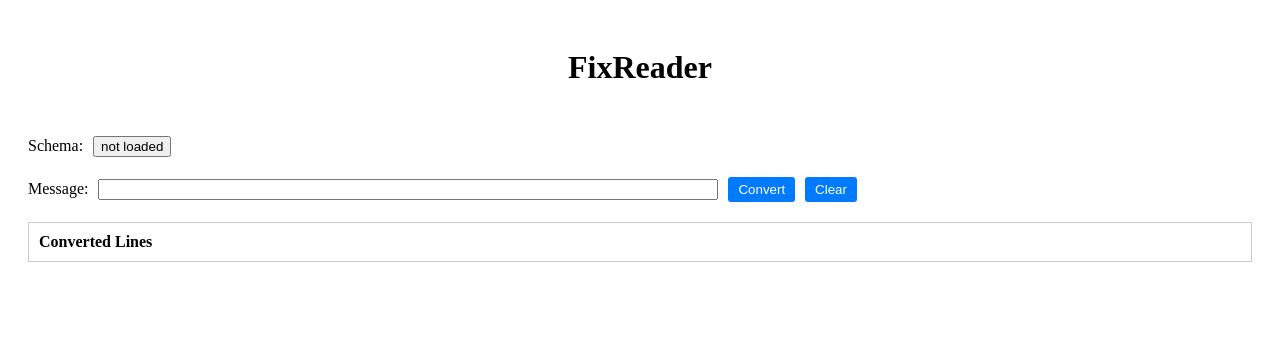
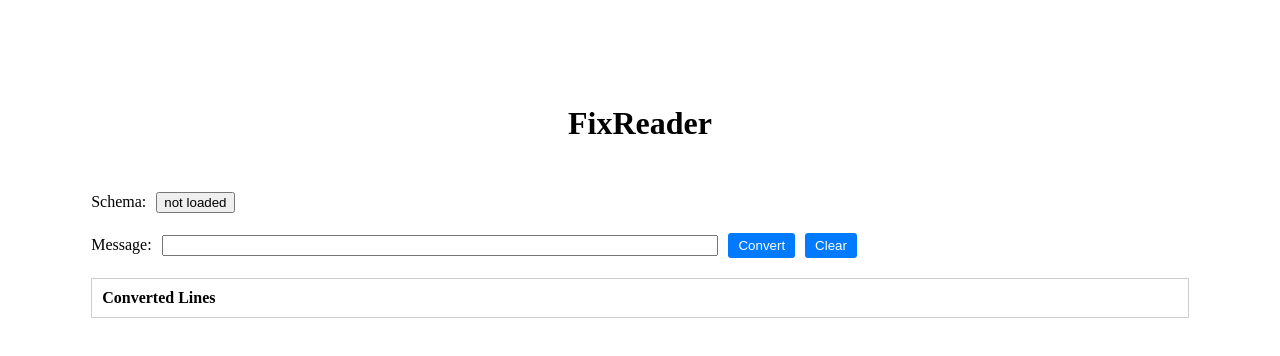
Before and after one commit to crispim1411/fixreader, a React (Vite) app: page / in a window 1280 px wide. Shown: the top 356 px of the page. Built offline with nearby package versions, Linux system fonts and the light colour scheme.

Commit message:
collapsible ajustado

```diff
--- a/src/App.css
+++ b/src/App.css
@@ -1,6 +1,8 @@
 .fix-reader-container {
   height: 100vh;
   padding: 20px;
+  align-content:safe;
+  margin: 5%;
 }
 
 .fix-reader-title {
@@ -89,12 +91,10 @@ div label {
 .collapsible {
   background-color: #eee;
   color: #444;
-  cursor: pointer;
-  margin: 0;
   width: 100%;
   border: none;
+  margin-bottom: 0;
   text-align: left;
-  outline: none;
   font-size: 15px;
 }
 
--- a/src/App.tsx
+++ b/src/App.tsx
@@ -10,7 +10,7 @@ const App = () => {
   const [convertedLines, setConvertedLines] = useState<FixMsg[]>([]);
   const [error, setError] = useState<string | null>(null);
   const [counter, setCounter] = useState(0);
-  const [hideMap, setHideMap] = useState<Map<number, boolean>>(new Map());
+  const [showMap, setShowMap] = useState(-1);
 
   useEffect(() => {
     invoke("get_schema_file").then((response) => {
@@ -37,7 +37,6 @@ const App = () => {
       setCounter(counter + 1);
       setConvertedLines([...convertedLines, fixMsg]);
       setInput("");
-      setHideMap(map => new Map(map.set(fixMsg.id, false)))
     } catch (error) {
       setError(`Error: ${error}`);
     }
@@ -75,7 +74,7 @@ const App = () => {
 
   // forms
   return (
-    <div className="fix-reader-container">
+    <div className="fix-reader-container" style={{paddingBottom: "100%", overflow: "hidden"}}>
       <h1 className="fix-reader-title">FixReader</h1>
       <div className="error-section" hidden={error == null}>
         <span>{error}</span>
@@ -108,7 +107,8 @@ const App = () => {
           convertedLines.map(msg => (
             <><tr key={msg.id}>
               <td className="fixLine"
-                onClick={(_) => setHideMap(map => new Map(map.set(msg.id, !map.get(msg.id))))}>
+                style={{"cursor": "pointer"}}
+                onClick={(_) => showMap == msg.id ? setShowMap(-1) : setShowMap(msg.id)}>
                 {
                   msg.values
                     .map(field => field.tag + ": " + field.value).join(" | ")
@@ -118,7 +118,7 @@ const App = () => {
                 <button className="removeLine" onClick={() => removeLine(msg.id)}>X</button>
               </td>
             </tr>
-            <div className="collapsible" onClick={(_) => setHideMap(map => new Map(map.set(msg.id, !map.get(msg.id))))} style={{"height": hideMap.get(msg.id) ? "auto" : 0, "overflow": "clip"}}>
+            <div className="collapsible " style={{"height": showMap == msg.id ? "auto" : 0, "overflow": "clip", "cursor": "text"}}>
                 <Details line={msg}/>
             </div></>
           ))
```
